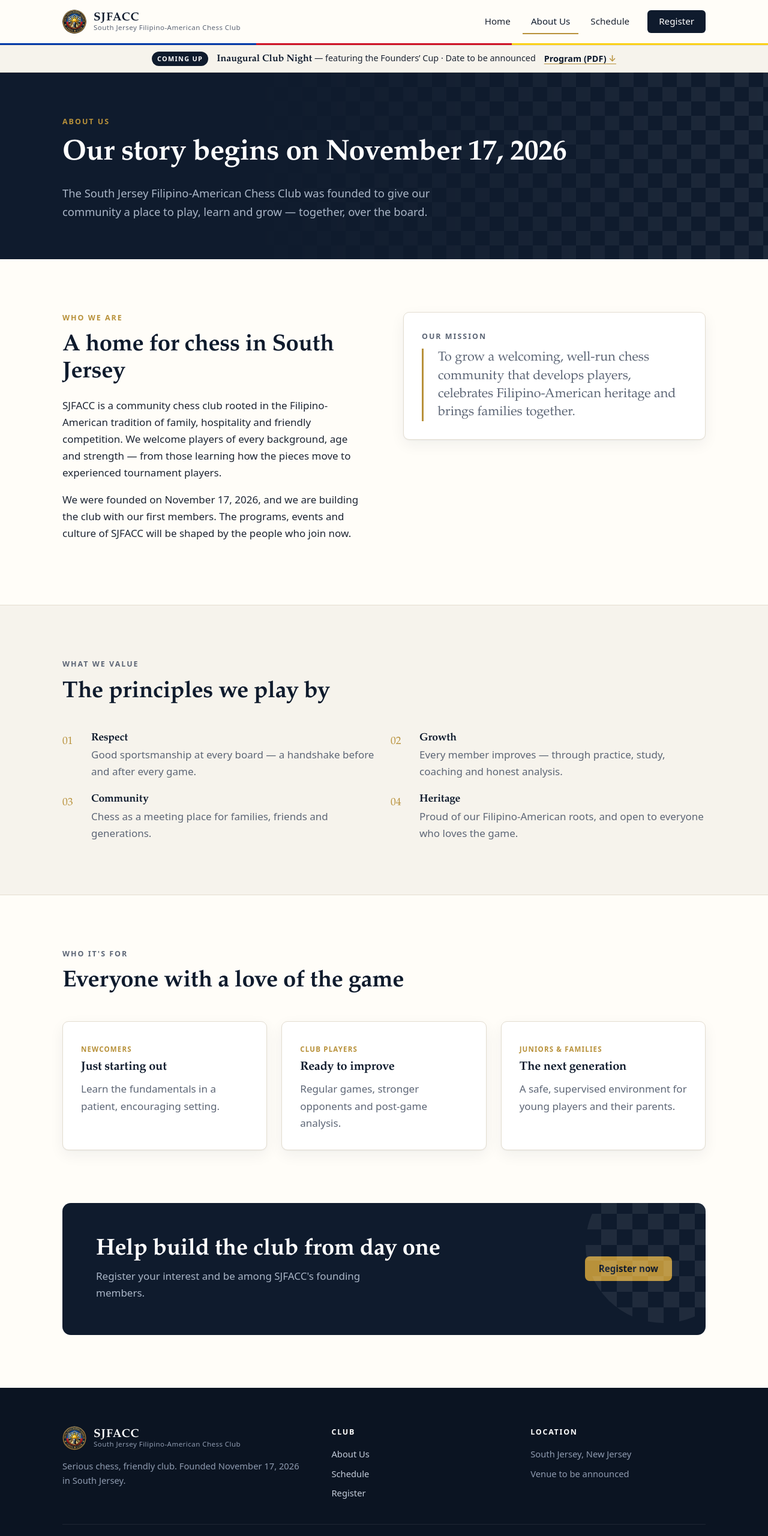
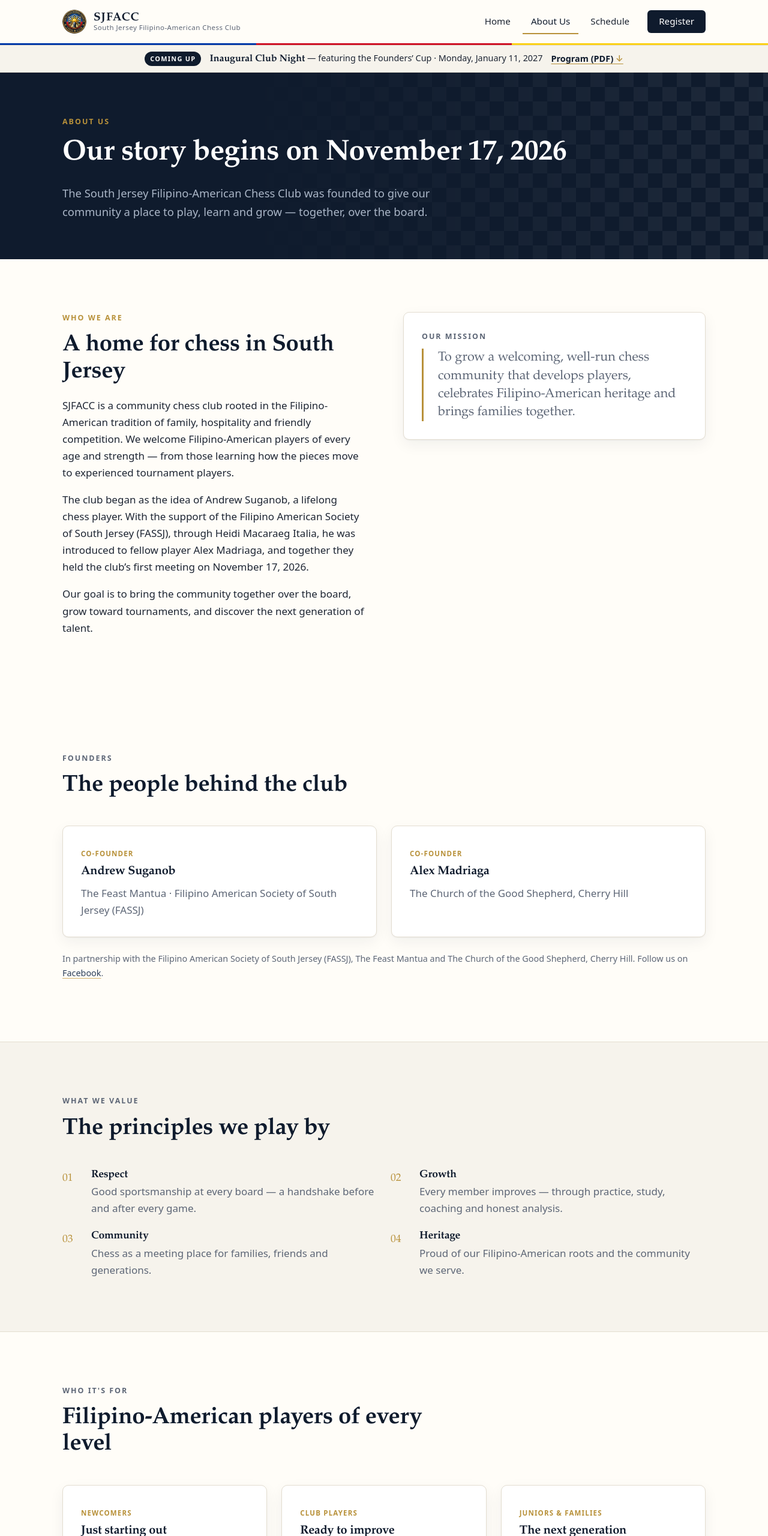
Before and after one commit to amadriaga/sjfacc.github.io, a plain HTML site: page about.html in a window 1280 px wide. Shown: the top 2560 px of the page at 60% size. Drawn offline with Linux system fonts and the light colour scheme.

Commit message:
content: Facebook page link, founders and partners on About Us, Filipino-American community focus, first season Mon Jan 11 2027 at the Church of the Good Shepherd (from minutes Addendum)
Co-Authored-By: Claude Opus 5.5 <noreply@anthropic.com>

```diff
--- a/about.html
+++ b/about.html
@@ -41,7 +41,7 @@
   <div class="announce">
     <div class="container announce-inner">
       <span class="announce-tag">Coming up</span>
-      <span class="announce-text"><a href="/schedule.html#inaugural"><b>Inaugural Club Night</b></a> <span class="announce-extra">&mdash; featuring the Founders&rsquo; Cup</span> &middot; Date to be announced</span>
+      <span class="announce-text"><a href="/schedule.html#inaugural"><b>Inaugural Club Night</b></a> <span class="announce-extra">&mdash; featuring the Founders&rsquo; Cup</span> &middot; Monday, January 11, 2027</span>
       <a class="announce-link" href="/downloads/sjfacc-inaugural-club-night-program.pdf" download>Program (PDF)</a>
     </div>
   </div>
@@ -60,13 +60,28 @@
         <div>
           <p class="eyebrow">Who we are</p>
           <h2>A home for chess in South Jersey</h2>
-          <p>SJFACC is a community chess club rooted in the Filipino-American tradition of family, hospitality and friendly competition. We welcome players of every background, age and strength — from those learning how the pieces move to experienced tournament players.</p>
-          <p>We were founded on November 17, 2026, and we are building the club with our first members. The programs, events and culture of SJFACC will be shaped by the people who join now.</p>
+          <p>SJFACC is a community chess club rooted in the Filipino-American tradition of family, hospitality and friendly competition. We welcome Filipino-American players of every age and strength — from those learning how the pieces move to experienced tournament players.</p>
+          <p>The club began as the idea of Andrew Suganob, a lifelong chess player. With the support of the Filipino American Society of South Jersey (FASSJ), through Heidi Macaraeg Italia, he was introduced to fellow player Alex Madriaga, and together they held the club&rsquo;s first meeting on November 17, 2026.</p>
+          <p>Our goal is to bring the community together over the board, grow toward tournaments, and discover the next generation of talent.</p>
         </div>
         <div class="card">
           <p class="eyebrow" style="margin-bottom:10px">Our mission</p>
           <p class="quote" style="font-size:1.35rem">To grow a welcoming, well-run chess community that develops players, celebrates Filipino-American heritage and brings families together.</p>
         </div>
+      </div>
+    </section>
+
+    <section class="section">
+      <div class="container">
+        <div class="section-head">
+          <p class="eyebrow">Founders</p>
+          <h2>The people behind the club</h2>
+        </div>
+        <div class="grid-2">
+          <article class="card"><span class="tag">Co-founder</span><h3>Andrew Suganob</h3><p>The Feast Mantua &middot; Filipino American Society of South Jersey (FASSJ)</p></article>
+          <article class="card"><span class="tag">Co-founder</span><h3>Alex Madriaga</h3><p>The Church of the Good Shepherd, Cherry Hill</p></article>
+        </div>
+        <p class="note" style="margin-top:24px">In partnership with the Filipino American Society of South Jersey (FASSJ), The Feast Mantua and The Church of the Good Shepherd, Cherry Hill. Follow us on <a href="https://www.facebook.com/profile.php?id=61596920540950" rel="noopener">Facebook</a>.</p>
       </div>
     </section>
 
@@ -80,7 +95,7 @@
           <li><span class="num">01</span><div><h3>Respect</h3><p>Good sportsmanship at every board — a handshake before and after every game.</p></div></li>
           <li><span class="num">02</span><div><h3>Growth</h3><p>Every member improves — through practice, study, coaching and honest analysis.</p></div></li>
           <li><span class="num">03</span><div><h3>Community</h3><p>Chess as a meeting place for families, friends and generations.</p></div></li>
-          <li><span class="num">04</span><div><h3>Heritage</h3><p>Proud of our Filipino-American roots, and open to everyone who loves the game.</p></div></li>
+          <li><span class="num">04</span><div><h3>Heritage</h3><p>Proud of our Filipino-American roots and the community we serve.</p></div></li>
         </ul>
       </div>
     </section>
@@ -89,7 +104,7 @@
       <div class="container">
         <div class="section-head">
           <p class="eyebrow">Who it's for</p>
-          <h2>Everyone with a love of the game</h2>
+          <h2>Filipino-American players of every level</h2>
         </div>
         <div class="grid-3">
           <article class="card"><span class="tag">Newcomers</span><h3>Just starting out</h3><p>Learn the fundamentals in a patient, encouraging setting.</p></article>
@@ -121,11 +136,11 @@
         </div>
         <div>
           <h4>Club</h4>
-          <ul><li><a href="/about.html">About Us</a></li><li><a href="/schedule.html">Schedule</a></li><li><a href="/register.html">Register</a></li></ul>
+          <ul><li><a href="/about.html">About Us</a></li><li><a href="/schedule.html">Schedule</a></li><li><a href="/register.html">Register</a></li><li><a href="https://www.facebook.com/profile.php?id=61596920540950" rel="noopener">Facebook</a></li></ul>
         </div>
         <div>
           <h4>Location</h4>
-          <ul><li>South Jersey, New Jersey</li><li>Venue to be announced</li></ul>
+          <ul><li>South Jersey, New Jersey</li><li>The Church of the Good Shepherd, Cherry Hill</li></ul>
         </div>
       </div>
       <div class="footer-bottom">
```
Also changed, not shown: 404.html (+3 -3 lines), index.html (+8 -8 lines), invitation.html (+5 -5 lines), privacy.html (+3 -3 lines), register.html (+4 -3 lines), schedule.html (+7 -7 lines).
